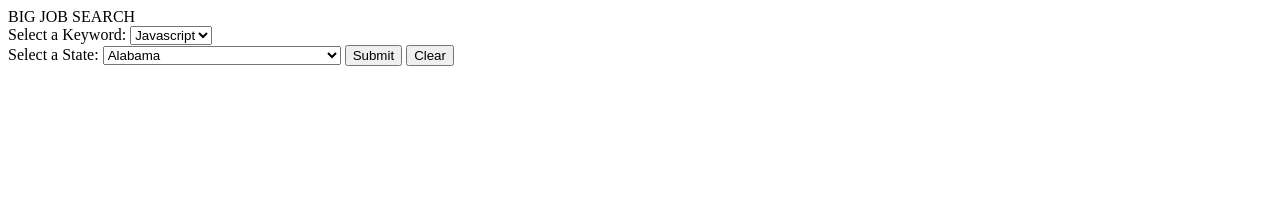
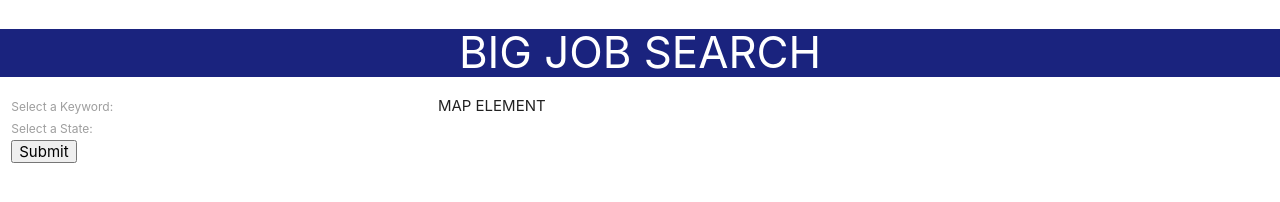
Before and after one commit to rjclemmer/Big_Job_Search, a plain HTML site: page index.html in a window 1280 px wide. Drawn offline with nearby package versions, Linux system fonts and the light colour scheme.

Commit message:
working with Materialize, added it to HTML

```diff
--- a/index.html
+++ b/index.html
@@ -4,12 +4,18 @@
     <meta charset="utf-8" />
     <meta name="viewport" content="width=device-width, initial-scale=1.0" />
     <meta http-equiv="X-UA-Compatible" content="ie=edge" />
+    <link rel="stylesheet"	href="https://cdnjs.cloudflare.com/ajax/libs/materialize/1.0.0/css/materialize.min.css">
+    <link rel="stylesheet" src="./assets/style.css">
 
     <title>BIG JOB SEARCH</title>
-    <header>BIG JOB SEARCH</header>
+    <header class="center-align indigo darken-4 white-text">
+      <h3>BIG JOB SEARCH</h3></header>
   </head>
   <body>
-    <div>
+    <div class="row">
+      <div class="col s4">
+
+
         <!-- <h4>Enter a Keyword:</h4> -->
         <label for="keyword">Select a Keyword:</label>
         <select name="keyword" id="keyword">
@@ -21,9 +27,10 @@
               <option value="React">Git</option>
               <option value="React">Python</option>
         </select>
+        <br>
 
 
-            <br>
+
         <label for="state">Select a State:</label>
         <select name="state" id="state">
               <option value="AL">Alabama</option>
@@ -84,20 +91,33 @@
               <option value="UM">United States Minor Outlying Islands</option>
               <option value="VI">Virgin Islands</option>
         </select>
+        <br>
         <button id="submitBtn">Submit</button>
-      <button id="clearBtn">Clear</button>
-      <div id="title location">
+
+
+        </div>
+      <div class="col s8"> MAP ELEMENT</div>
+
+
+    </div>
+    <footer>
+    <div id="title location" class="container blue darken-2 white-text">
       <ul id="jobList">
 
       </ul>
-      </div>
       <div id="totalCount"></div>
     </div>
+    </footer>
+
+
+
+
     <script
       src="https://code.jquery.com/jquery-3.5.1.min.js"
       integrity="sha256-9/aliU8dGd2tb6OSsuzixeV4y/faTqgFtohetphbbj0="
       crossorigin="anonymous"
     ></script>
+    <script src="https://cdn.jsdelivr.net/npm/@materializecss/materialize@1.2.1/dist/js/materialize.min.js"></script>
     <script src="./assets/script.js"></script>
   </body>
 </html>
```
Lines whose indentation alone changed are shown as unchanged.
